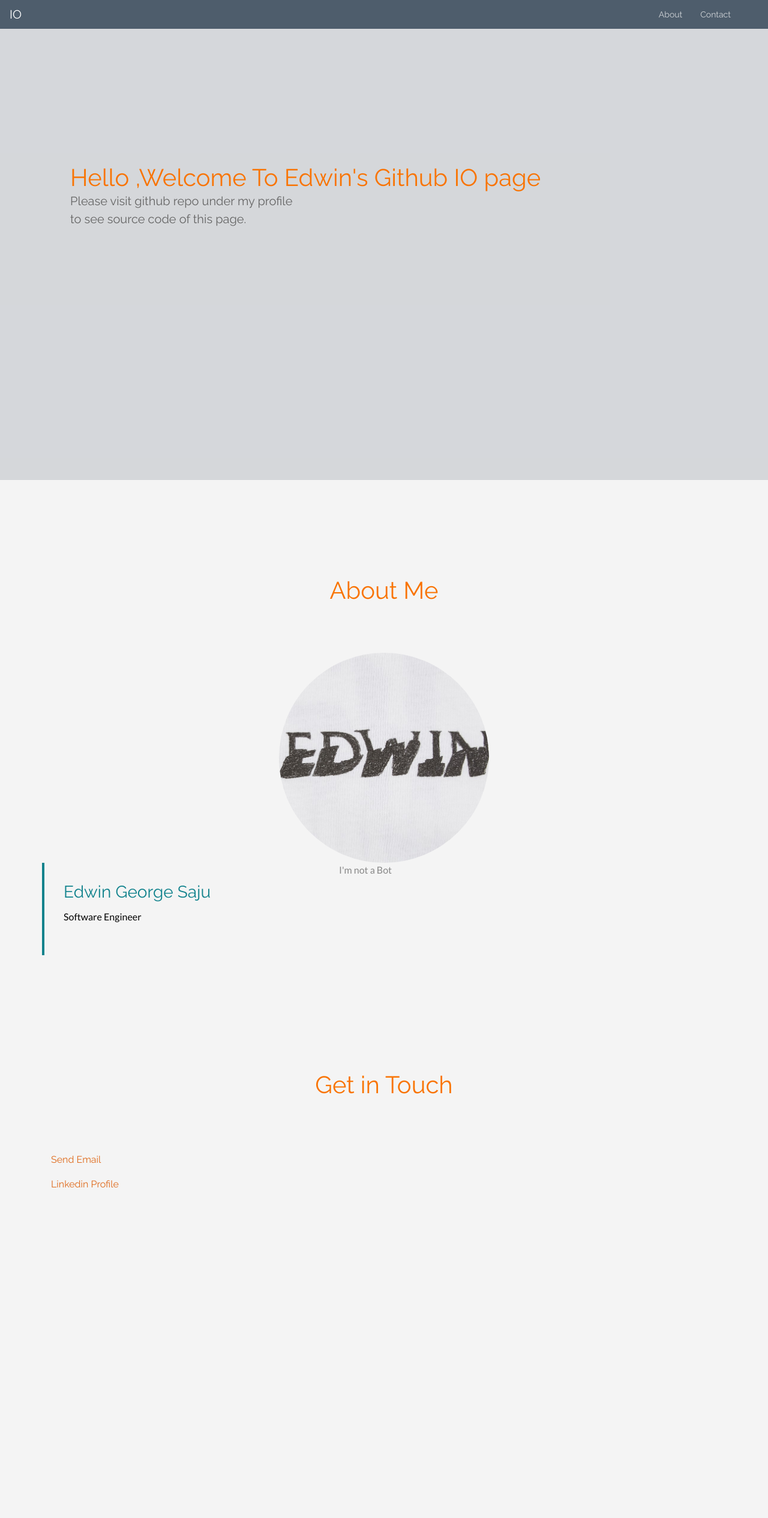
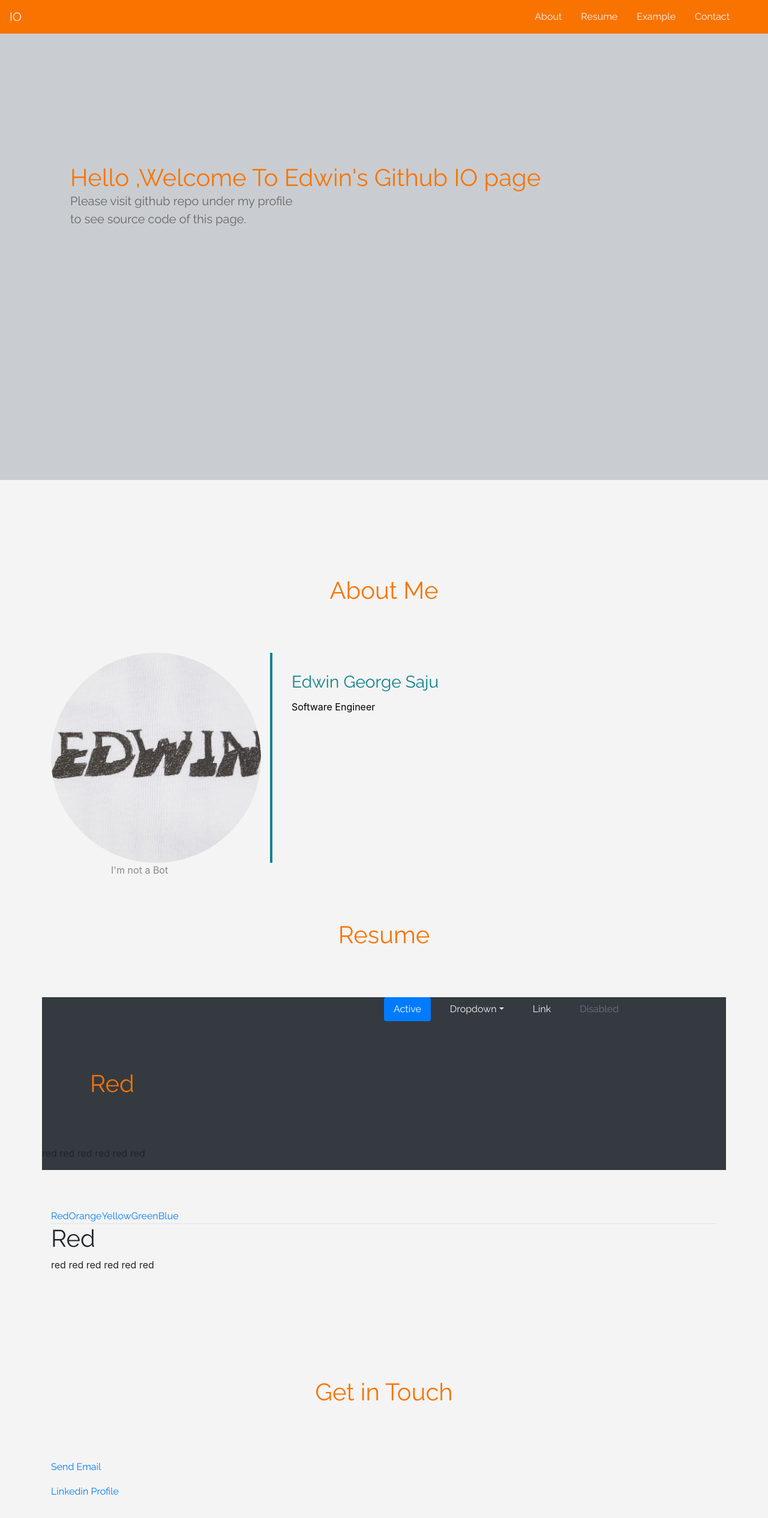
Before and after one commit to edwingsm/edwingsm.github.io, a plain HTML site: page index.html in a window 1280 px wide. Shown: the whole page at 60% size. Before the commit the page ends 2098 px from the top, so only its background shows below. Drawn offline with nearby package versions, Linux system fonts and the light colour scheme.

Commit message:
Tab Skelton

```diff
--- a/css/main.css
+++ b/css/main.css
@@ -8,33 +8,34 @@ body{
 html,h1,h2,h3,h4,h5,h6,a{
 	font-family: "Raleway";
 }
-/* .navbar{
+.navbar{
 	background:#F97300;
-} */
+}
 .nav-link , .navbar-brand{
-	/* color: #f4f4f4; */
+	 color: #f4f4f4;
 	cursor: pointer;
 }
 .nav-link{
 	margin-right: 1em !important;
 }
-/* .nav-link:hover{
+.nav-link:hover{
 	background: #f4f4f4;
 	color: #f97300;
 
-} */
+}
 .navbar-collapse{
  justify-content: flex-end;
 }
-/* .navbar-toggler{
+
+.navbar-toggler{
   background:#fff !important;
-} */
+}
 
 /*header style*/
 .header{
 	position: relative;
 	/* background-image: url('../images/headerback.jpg'); */
-	background: rgb(98, 108, 124);
+	background: rgb(42, 62, 81);
 	background-size: cover;
 	background-position: center;
 }
@@ -74,17 +75,17 @@ html,h1,h2,h3,h4,h5,h6,a{
 .about{
 	margin: 4em 0;
 	padding: 1em;
-	/* background-position: center;
-	background-size: cover;
-	min-height: 100%;
-	min-width: 100%; */
 	position: relative;
 }
 
 about-contents{
-	height: 50%;
-	width: 50%;
+	height: 75%;
+	width: 75%;
 	overflow: hidden;
+}
+
+.caption {
+    display: block;
 }
 
 .about h1{
@@ -226,3 +227,17 @@ about-contents{
 	color: #888;
 	font-size: 16px;
 }
+
+.resume-pills{
+	background: #666
+}
+
+.resume{
+	margin: 4em 0;
+	position: relative;
+}
+
+.resume h1{
+	color:#F97300;
+	margin: 2em;
+}
--- a/index.html
+++ b/index.html
@@ -1,22 +1,27 @@
 <!DOCTYPE html>
 <html lang="en">
+
 <head>
 	<title>Edwin George Saju</title>
 	<!-- add bootstrap css file -->
-
-    <link rel="stylesheet" type="text/css" href="css/bootstrap.min.css">
+	<script type="text/javascript" src="js/jquery.min.js"></script>
+	<link rel="stylesheet" href="https://stackpath.bootstrapcdn.com/bootstrap/4.1.3/css/bootstrap.min.css" integrity="sha384-MCw98/SFnGE8fJT3GXwEOngsV7Zt27NXFoaoApmYm81iuXoPkFOJwJ8ERdknLPMO" crossorigin="anonymous">
 	<link rel="stylesheet" type="text/css" href="css/main.css">
 	<!-- add Javasscript file from js file -->
-	<script type="text/javascript" src="js/jquery.min.js"></script>
-	<script type="text/javascript" src="js/bootstrap.min.js"></script>
+
+	<!-- <script type="text/javascript" src="js/bootstrap.min.js"></script> -->
 	<script type="text/javascript" src='js/main.js'></script>
+	<script src="https://code.jquery.com/jquery-3.3.1.slim.min.js" integrity="sha384-q8i/X+965DzO0rT7abK41JStQIAqVgRVzpbzo5smXKp4YfRvH+8abtTE1Pi6jizo" crossorigin="anonymous"></script>
+	<script src="https://cdnjs.cloudflare.com/ajax/libs/popper.js/1.14.3/umd/popper.min.js" integrity="sha384-ZMP7rVo3mIykV+2+9J3UJ46jBk0WLaUAdn689aCwoqbBJiSnjAK/l8WvCWPIPm49" crossorigin="anonymous"></script>
+	<script src="https://stackpath.bootstrapcdn.com/bootstrap/4.1.3/js/bootstrap.min.js" integrity="sha384-ChfqqxuZUCnJSK3+MXmPNIyE6ZbWh2IMqE241rYiqJxyMiZ6OW/JmZQ5stwEULTy" crossorigin="anonymous"></script>
+</head>
 
-</head>
 <body>
 
-		<nav class="navbar navbar-expand-lg fixed-top navbar-dark bg-dark">
+	<nav class="navbar navbar-expand-lg fixed-top">
 		<a class="navbar-brand" href="#">IO</a>
-				<button class="navbar-toggler" type="button" data-toggle="collapse" data-target="#navbarSupportedContent" aria-controls="navbarSupportedContent" aria-expanded="false" aria-label="Toggle navigation">
+		<button class="navbar-toggler" type="button" data-toggle="collapse" data-target="#navbarSupportedContent"
+		 aria-controls="navbarSupportedContent" aria-expanded="false" aria-label="Toggle navigation">
 			<span class="navbar-toggler-icon"></span>
 		</button>
 
@@ -24,10 +29,16 @@
 			<ul class="navbar-nav mr-4">
 
 				<li class="nav-item">
-									<a class="nav-link" data-value="about" href="#">About</a>
+					<a class="nav-link" data-value="about" href="#about">About</a>
 				</li>
 				<li class="nav-item">
-									<a class="nav-link " data-value="contact" href="#">Contact</a>
+					<a class="nav-link" data-value="resume" href="#resume">Resume</a>
+				</li>
+				<li class="nav-item">
+						<a class="nav-link" data-value="example" href="#example">Example</a>
+					</li>
+				<li class="nav-item">
+					<a class="nav-link " data-value="contact" href="#contact">Contact</a>
 				</li>
 			</ul>
 
@@ -56,14 +67,14 @@
 	  </div>
 </nav> -->
 	<!-- header -->
-<header class="header ">
+	<header class="header">
 		<div class="overlay"></div>
 		<div class="container">
 			<div class="description ">
 				<h1>
 					Hello ,Welcome To Edwin's Github IO page
 					<p>
-				Please visit github repo under my  profile to see source code of this page.
+						Please visit github repo under my profile to see source code of this page.
 					</p>
 				</h1>
 			</div>
@@ -77,10 +88,8 @@
 			<h1 class="text-center">About Me</h1>
 			<div class="row about-contents">
 				<div class="col-lg-4 col-md-4 col-sm-12">
-			</div>
-			<div class="col-lg-4 col-md-4 col-sm-12">
 					<img src="images/edwin.jpg" class="img">
-				<span class="text-justify">I'm not a Bot</span>
+					<span class="text-justify caption">I'm not a Bot</span>
 				</div>
 				<div class="col-lg-8 col-md-8 col-sm-12 desc">
 
@@ -93,23 +102,129 @@
 		</div>
 	</div>
 
-<!-- Contact form -->
-<div class="contact-form" id="contact">
+
+	<div class="resume " id="resume">
 		<div class="container">
-			<h1 class="text-center" >Get in Touch</h1>
-			<div class="row">
-				<div class="col-lg-8 col-md-8 col-sm-12 right">
-				   <div class="form-group">
-				   	 <a href = "mailto: edwingsm@gmail.com">Send Email</a>
+			<h1 class="text-center">Resume</h1>
+			<div class="row  bg-dark">
+				<div class="col-lg-6 col-md-6 col-sm-12 right"></div>
+				<ul class="nav nav-pills">
+					<li class="nav-item">
+						<a class="nav-link active" data-toggle="tab" href="#active">Active</a>
+					</li>
+					<li class="nav-item dropdown">
+						<a class="nav-link dropdown-toggle" data-toggle="dropdown" href="#" role="button" aria-haspopup="true"
+						 aria-expanded="false">Dropdown</a>
+						<div class="dropdown-menu" x-placement="bottom-start" style="position: absolute; transform: translate3d(0px, 40px, 0px); top: 0px; left: 0px; will-change: transform;">
+							<a class="dropdown-item" data-toggle="tab" href="#action">Action</a>
+							<a class="dropdown-item" href="#some">Another action</a>
+							<a class="dropdown-item" href="#">Something else here</a>
+							<div class="dropdown-divider"></div>
+							<a class="dropdown-item" href="#">Separated link</a>
 						</div>
-				   <div class="form-group">
-				   	 <a href =https://www.linkedin.com/in/edwingsm/>Linkedin Profile</a>
+					</li>
+					<li class="nav-item">
+						<a class="nav-link" data-toggle="tab" href="#link">Link</a>
+					</li>
+					<li class="nav-item">
+						<a class="nav-link disabled" data-toggle="tab" href="#disabled">Disabled</a>
+					</li>
+				</ul>
+
+				<div class="tab-content">
+						<div class="tab-pane active" id="active">
+								<h1>Red</h1>
+								<p>red red red red red red</p>
+						</div>
+						<div class="tab-pane" id="action">
+								<h1>Orange</h1>
+								<p>orange orange orange orange orange</p>
+						</div>
+						<div class="tab-pane" id="link">
+								<h1>Yellow</h1>
+								<p>yellow yellow yellow yellow yellow</p>
+						</div>
+						<div class="tab-pane" id="disabled">
+								<h1>Green</h1>
+								<p>green green green green green</p>
+						</div>
+						<div class="tab-pane" id="some">
+								<h1>Blue</h1>
+								<p>blue blue blue blue blue</p>
 						</div>
 				</div>
+
 			</div>
 		</div>
 	</div>
 
 
-</body>
-</html>
+	<div id="example" class="container">
+			<!-- <ul class="nav nav-tabs" role="tablist">
+					<li class="nav-item">
+						<a class="nav-link active" data-toggle="tab" href="#home" role="tab">Home</a>
+					</li>
+					<li class="nav-item">
+						<a class="nav-link" data-toggle="tab" href="#profile" role="tab">Profile</a>
+					</li>
+					<li class="nav-item">
+						<a class="nav-link" data-toggle="tab" href="#messages" role="tab">Messages</a>
+					</li>
+					<li class="nav-item">
+						<a class="nav-link" data-toggle="tab" href="#settings" role="tab">Settings</a>
+					</li>
+				</ul> -->
+
+				 <!-- Tab panes  -->
+				<!-- <div class="tab-content">
+					<div class="tab-pane active" id="home" role="tabpanel">.......</div>
+					<div class="tab-pane" id="profile" role="tabpanel">----------</div>
+					<div class="tab-pane" id="messages" role="tabpanel">***********</div>
+					<div class="tab-pane" id="settings" role="tabpanel">========</div>
+				</div> -->
+
+				<ul class="nav nav-tabs" data-tabs="tabs">
+						<li class="active"><a data-toggle="tab" href="#red">Red</a></li>
+						<li><a data-toggle="tab" href="#orange">Orange</a></li>
+						<li><a data-toggle="tab" href="#yellow">Yellow</a></li>
+						<li><a data-toggle="tab" href="#green">Green</a></li>
+						<li><a data-toggle="tab" href="#blue">Blue</a></li>
+				</ul>
+				<div class="tab-content">
+						<div class="tab-pane active" id="red">
+								<h1>Red</h1>
+								<p>red red red red red red</p>
+						</div>
+						<div class="tab-pane" id="orange">
+								<h1>Orange</h1>
+								<p>orange orange orange orange orange</p>
+						</div>
+						<div class="tab-pane" id="yellow">
+								<h1>Yellow</h1>
+								<p>yellow yellow yellow yellow yellow</p>
+						</div>
+						<div class="tab-pane" id="green">
+								<h1>Green</h1>
+								<p>green green green green green</p>
+						</div>
+						<div class="tab-pane" id="blue">
+								<h1>Blue</h1>
+								<p>blue blue blue blue blue</p>
+						</div>
+				</div>
+	</div>
+
+
+
+
+	<!-- Contact form -->
+	<div class="contact-form" id="contact">
+		<div class="container">
+			<h1 class="text-center">Get in Touch</h1>
+			<div class="row">
+				<div class="col-lg-8 col-md-8 col-sm-12 right">
+					<div class="form-group">
+						<a href="mailto: edwingsm@gmail.com">Send Email</a>
+					</div>
+					<div class="form-group">
+						<a href=https://www.linkedin.com/in/edwingsm/>Linkedin Profile</a> </div> </div> </div> </div> </div> </body> </html>
```
Lines whose indentation alone changed are shown as unchanged.
